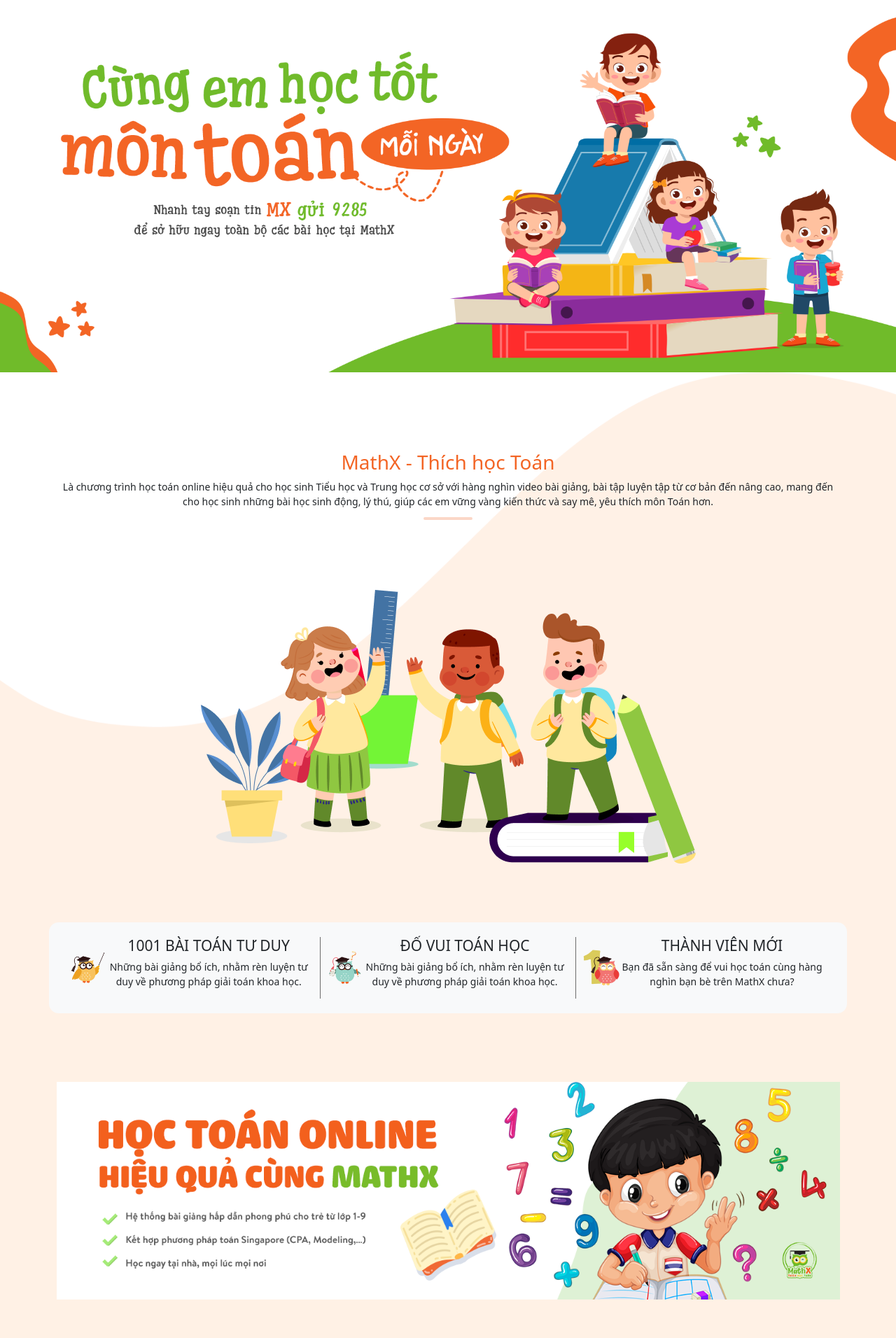
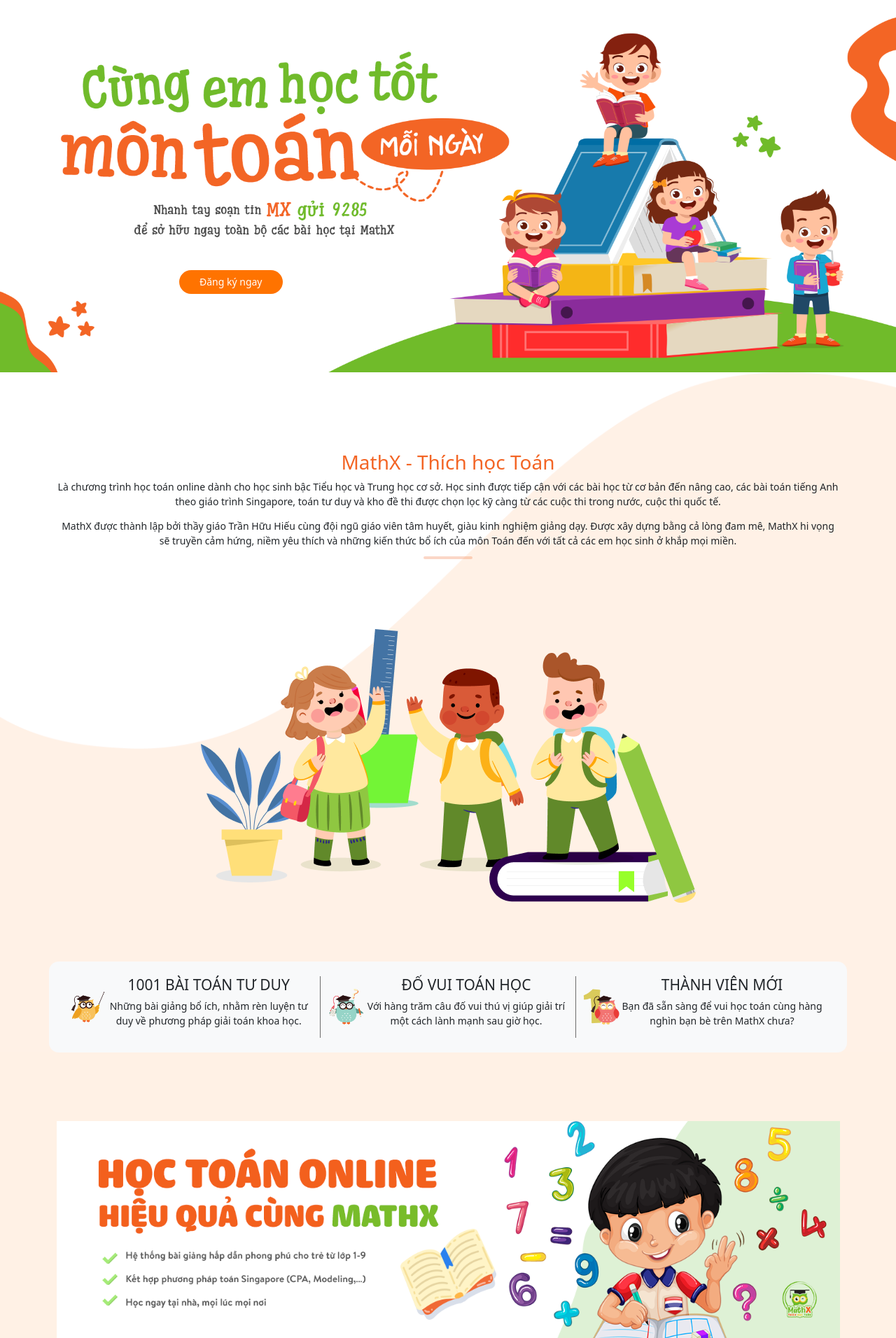
Before and after one commit to kenlinkkkk/landing-page, a PHP site: page / in a window 1280 px wide. Shown: the part 94-2006 px from the top of the page at 70% size. Run offline with PHP 8.4, Linux system fonts and the light colour scheme.

Commit message:
fix view

```diff
--- a/mathx-mbf/assets/css/app.css
+++ b/mathx-mbf/assets/css/app.css
@@ -11,6 +11,21 @@
     border-radius: 2rem;
     position: relative;
     margin: 1.5rem auto;
+}
+
+#banner a {
+    position: absolute;
+    top: 60%;
+    left: 20%;
+}
+
+@media (max-width: 768px) {
+#banner a {
+    position: absolute;
+    top: 35%;
+    left: 5%;
+}
+
 }
 
 .item-center {
--- a/mathx-mbf/index.php
+++ b/mathx-mbf/index.php
@@ -47,12 +47,16 @@
 
 <section id="body-content">
     <div class="w-100">
-        <img src="assets/images/banner-mathx 2.png" class="img-fluid" alt="Banner">
+        <div id="banner">
+            <img src="assets/images/banner-mathx 2.png" class="img-fluid" alt="Banner">
+            <a class="btn btn-custom-3" href="#package">Đăng ký ngay</a>
+        </div>
     </div>
     <div class="bg-img">
         <div class="container text-center">
             <h2 class="text-custom-color-1 pt-xl-8">MathX - Thích học Toán</h2>
-            <p> Là chương trình học toán online hiệu quả cho học sinh Tiểu học và Trung học cơ sở với hàng nghìn video bài giảng, bài tập luyện tập từ cơ bản đến nâng cao, mang đến cho học sinh những bài học sinh động, lý thú, giúp các em vững vàng kiến thức và say mê, yêu thích môn Toán hơn.</p>
+            <p>Là chương trình học toán online dành cho học sinh bậc Tiểu học và Trung học cơ sở. Học sinh được tiếp cận với các bài học từ cơ bản đến nâng cao, các bài toán tiếng Anh theo giáo trình Singapore, toán tư duy và kho đề thi được chọn lọc kỹ càng từ các cuộc thi trong nước, cuộc thi quốc tế.</p>
+            <p>MathX được thành lập bởi thầy giáo Trần Hữu Hiếu cùng đội ngũ giáo viên tâm huyết, giàu kinh nghiệm giảng dạy. Được xây dựng bằng cả lòng đam mê, MathX hi vọng sẽ truyền cảm hứng, niềm yêu thích và những kiến thức bổ ích của môn Toán đến với tất cả các em học sinh ở khắp mọi miền.</p>
             <hr class="hr-custom-1">
             <img src="assets/images/Asset-2.png" class="img-fluid mt-xl-6" alt="Picture">
             <div class="row mt-xl-6 p-4 bg-light border-r-1r">
@@ -74,7 +78,7 @@
                         </div>
                         <div class="text-content">
                             <h4>ĐỐ VUI TOÁN HỌC</h4>
-                            <p>Những bài giảng bổ ích, nhằm rèn luyện tư duy về phương pháp giải toán khoa học.</p>
+                            <p>Với hàng trăm câu đố vui thú vị giúp giải trí một cách lành mạnh sau giờ học.</p>
                         </div>
                     </div>
                 </div>
@@ -168,7 +172,7 @@
                                 <small>Mở khoá toàn bộ các bài giảng về các kiến thức toán học cơ bản, kiến thức về khoa học máy tính, kiến thức về khoa học và bài tập cho học sinh tiểu học.</small>
                                 <hr>
                                 <h3>3.000đ/ngày</h3>
-                                <a class="btn btn-custom-1" href="#">Đăng ký ngay</a>
+                                <a class="btn btn-custom-1" href="sms:9285&body=MX1">Đăng ký ngay</a>
                                 <hr>
                                 <p>Cú pháp đăng ký</p>
                                 <h4>Soạn MX1 gửi 9285</h4>
@@ -186,7 +190,7 @@
                                 <small>Mở khoá toàn bộ các bài giảng về các kiến thức toán học cơ bản, kiến thức về khoa học máy tính, kiến thức về khoa học và bài tập cho học sinh trung học cơ sở.</small>
                                 <hr>
                                 <h3>3.000đ/ngày</h3>
-                                <a class="btn btn-custom-2" href="#">Đăng ký ngay</a>
+                                <a class="btn btn-custom-2" href="sms:9285&body=MX2">Đăng ký ngay</a>
                                 <hr>
                                 <p>Cú pháp đăng ký</p>
                                 <h4>Soạn MX2 gửi 9285</h4>
@@ -204,7 +208,7 @@
                                 <small>Mở khoá toàn bộ các bài giảng về các kiến thức toán học cơ bản, kiến thức về khoa học máy tính, kiến thức về khoa học và bài tập cho học sinh từ lớp 1 đến lớp 9.</small>
                                 <hr>
                                 <h3>5.000đ/ngày</h3>
-                                <a class="btn btn-custom-3" href="#">Đăng ký ngay</a>
+                                <a class="btn btn-custom-3" href="sms:9285&body=MX">Đăng ký ngay</a>
                                 <hr>
                                 <p>Cú pháp đăng ký</p>
                                 <h4>Soạn MXgửi 9285</h4>
```
